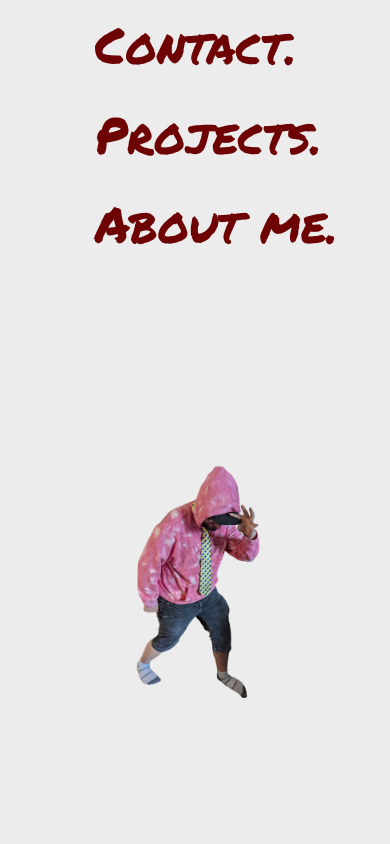
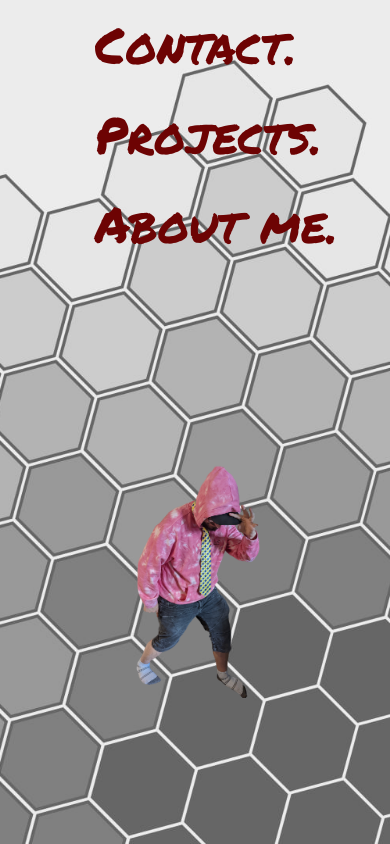
Before and after one commit to simsimsimo2/Portfolio, a Next.js app: page / in a window 390 px wide. Built offline with nearby package versions, Linux system fonts and the light colour scheme.

Commit message:
menu quick fix

```diff
--- a/styles/Contact.module.css
+++ b/styles/Contact.module.css
@@ -47,6 +47,7 @@
 .buttonSend:hover{
   background:#CC4949;
 }
+/*Reference: https://codepen.io/ZachSaucier/pen/jOwNvO */
 .feedbackInput {
   color:white;
   font-weight:500;
--- a/styles/Menu.module.css
+++ b/styles/Menu.module.css
@@ -171,6 +171,9 @@
     .section{
         flex-direction: column;
         justify-items: center;
+        background-size: cover;
+        background-repeat: no-repeat;
+        background-position: right;
     }
     .img{
         padding-top: auto;
```
